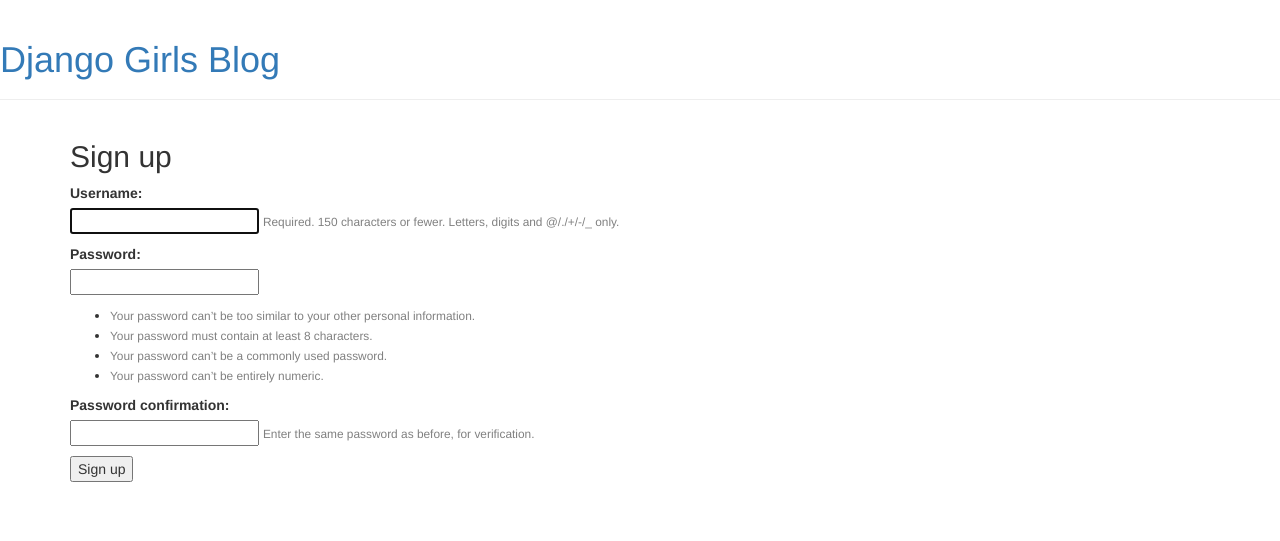
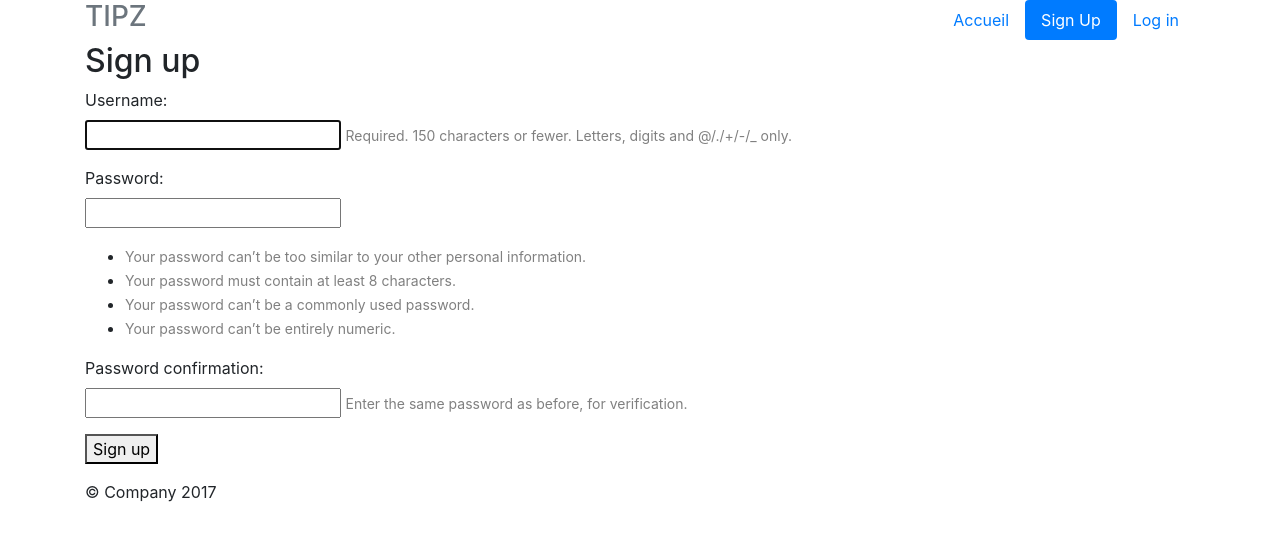
Before and after one commit to chabisamy/NLPF-pire_des_betes, a Django app: page /signup/ in a window 1280 px wide. Shown: the top 541 px of the page. Run offline with Django 3.2, Linux system fonts and the light colour scheme; some libraries are stand-ins or nearby versions.

Commit message:
add template base

```diff
--- a/Django/mysite/mysite/templates/base.html
+++ b/Django/mysite/mysite/templates/base.html
@@ -1,23 +1,54 @@
 {% load staticfiles %}
 <html>
     <head>
-        <title>Django Girls blog</title>
-        <link rel="stylesheet" href="//maxcdn.bootstrapcdn.com/bootstrap/3.2.0/css/bootstrap.min.css">
-        <link rel="stylesheet" href="//maxcdn.bootstrapcdn.com/bootstrap/3.2.0/css/bootstrap-theme.min.css">
+        <title>TIPZ</title>
         <link href='//fonts.googleapis.com/css?family=Lobster&subset=latin,latin-ext' rel='stylesheet' type='text/css'>
-        <link rel="stylesheet" href="{% static 'css/blog.css' %}">
+        <link rel="stylesheet" href="{% static 'css/style.css' %}">
+        <link rel="stylesheet" href="{% static 'css/bootstrap.min.css' %}">
+        <link rel="stylesheet" href="{% static 'js/bootstrap.min.js' %}">
     </head>
     <body>
-        <div class="page-header">
-            <h1><a href="/">Django Girls Blog</a></h1>
-        </div>
-        <div class="content container">
-            <div class="row">
-                <div class="col-md-8">
-                {% block content %}
-                {% endblock %}
-                </div>
-            </div>
-        </div>
+        <div class="container">
+          <header class="header clearfix">
+            <nav>
+              <ul class="nav nav-pills float-right">
+              {% with url_name=request.resolver_match.url_name %}
+                <li class="nav-item">
+                  <a class="nav-link {% if url_name == 'index' %}active{% endif %}" href="/">Accueil</a>
+                </li>
+                    {% if not user.is_authenticated %}
+                        <li class="nav-item">
+                             <a class="nav-link {% if url_name == 'signup' %}active{% endif %}" href="/signup">Sign Up</a>
+                        </li>
+                        <li class="nav-item">
+                            <a class="nav-link {% if url_name == 'login' %}active{% endif %}" href="/login">Log in</a>
+                        </li>
+                    {% endif %}
+                    {% if user.is_authenticated %}
+                        <li class="nav-item">
+                             <a class="nav-link {% if url_name == 'new_project' %}active{% endif %}" href="/new_project">Create a new project</a>
+                        </li>
+                        <li class="nav-item">
+                            <a class="nav-link {% if url_name == 'logout' %}active{% endif %}" href="/logout">Log out</a>
+                        </li>
+                    {% endif %}
+              {% endwith %}
+              </ul>
+            </nav>
+            <h3 class="text-muted">TIPZ</h3>
+          </header>
+
+          <main role="main">
+
+              {% block content %}
+              {% endblock %}
+
+          </main>
+
+          <footer class="footer">
+            <p>&copy; Company 2017</p>
+          </footer>
+
+        </div> <!-- /container -->
     </body>
 </html>
```
Also changed, not shown: Django/mysite/mysite/templates/index.html (added, +11 -0 lines).
